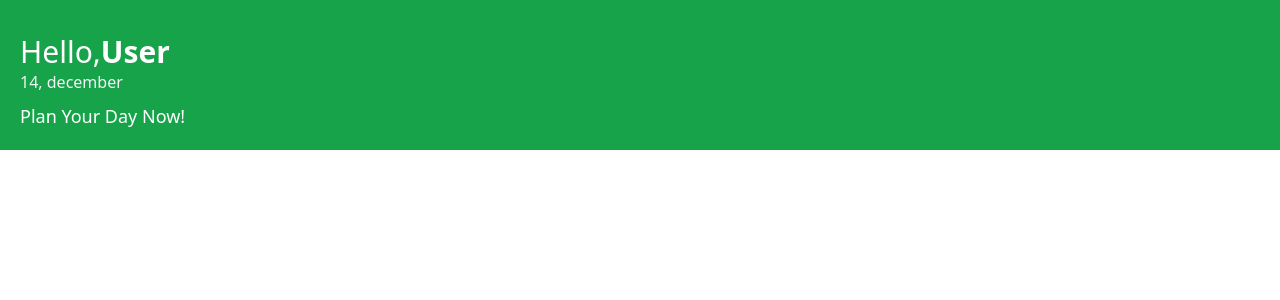
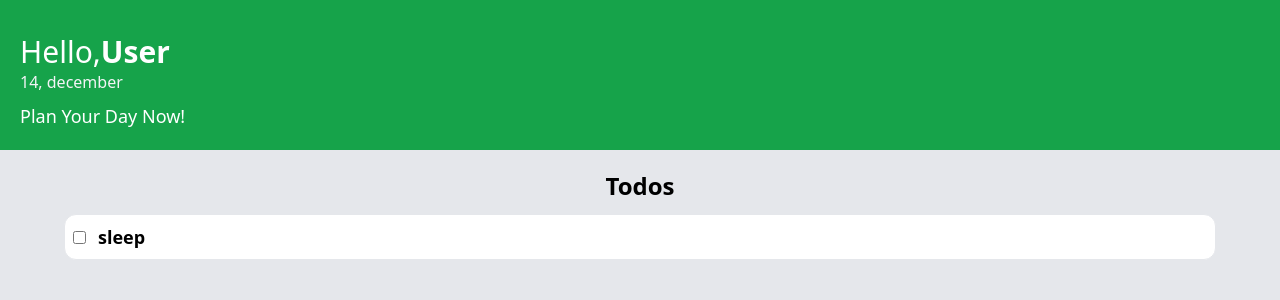
Before and after one commit to iom-future/todo-app-react, a React (Vite) app: page / in a window 1280 px wide. Shown: the top 300 px of the page. Built offline with nearby package versions, Linux system fonts and the light colour scheme.

Commit message:
add TodoList component and integrate it into App

```diff
--- a/src/App.jsx
+++ b/src/App.jsx
@@ -1,9 +1,11 @@
 import React from 'react'
 import Header from './components/Header'
+import TodoList from './components/TodoList'
 function App() {
   return (
-    <div >
+    <div className='bg-gray-200 min-h-screen' >
       <Header/>
+      <TodoList />
     </div>
   )
 }
--- /dev/null
+++ b/src/components/TodoList.jsx
@@ -0,0 +1,33 @@
+//the todos being displayed on the screen isn't a state but reflect a state
+import { useState } from "react"
+import { createPortal } from "react-dom"
+function TodoList() {
+    const addTodo = ()=>{
+
+    }
+    let [todos,setTodos]=useState([{id:1,title:"sleep"}])
+  return (
+    <section className="mt-5 ">
+        <header>
+            <h2 className= "font-semibold text-center text-2xl">Todos</h2>
+        </header>
+
+        <div className="todo-list-area grid grid-cols-1 mt-3">
+            {todos.map((todo)=>(
+                <div key={todo.id} className="flex w-[90%] gap-3 border  bg-white  rounded-xl mx-auto p-2 items-center">
+                    <input type="checkbox" />
+                    <div className="todo-info">
+
+                        <h3 className="font-semibold text-lg">{todo.title}</h3>
+                    </div>
+
+                </div>
+
+            ))}
+        </div>
+        <button onClick={addTodo}></button>
+    </section>
+  )
+}
+
+export default TodoList
```
